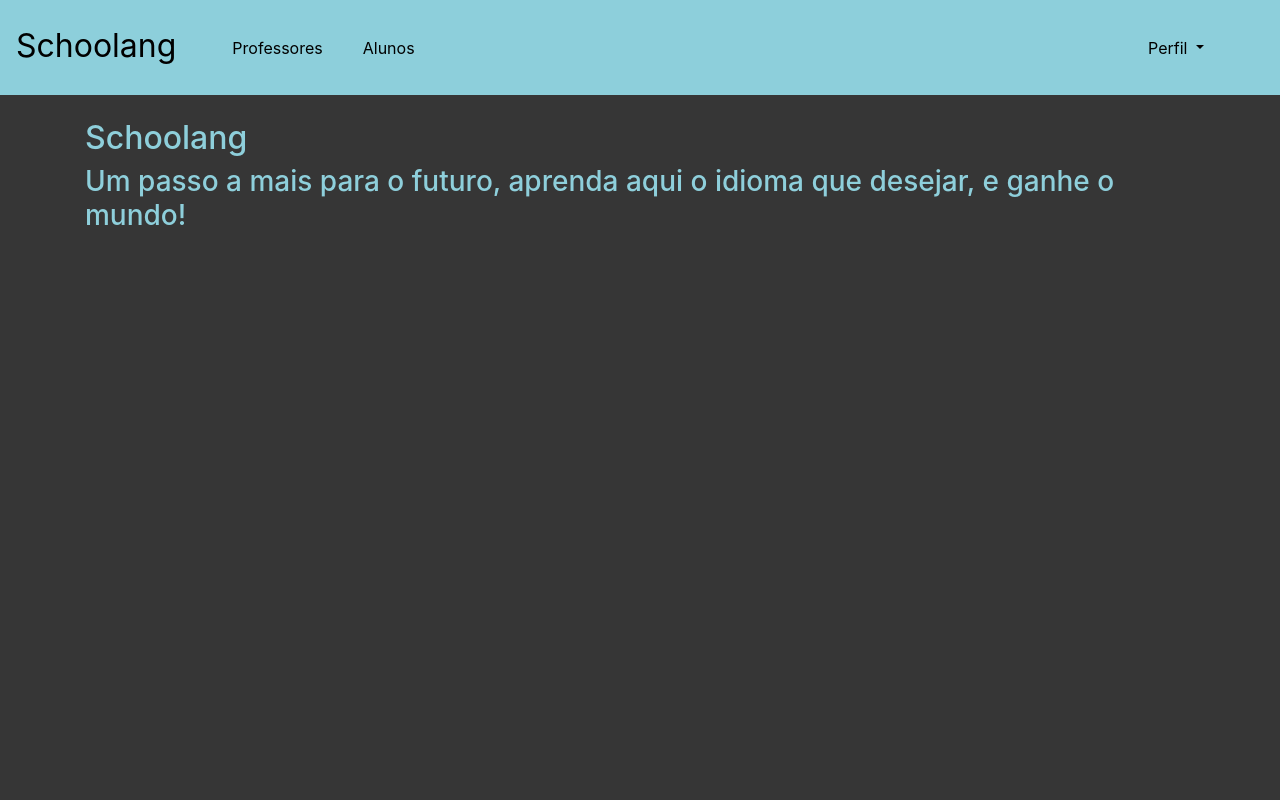
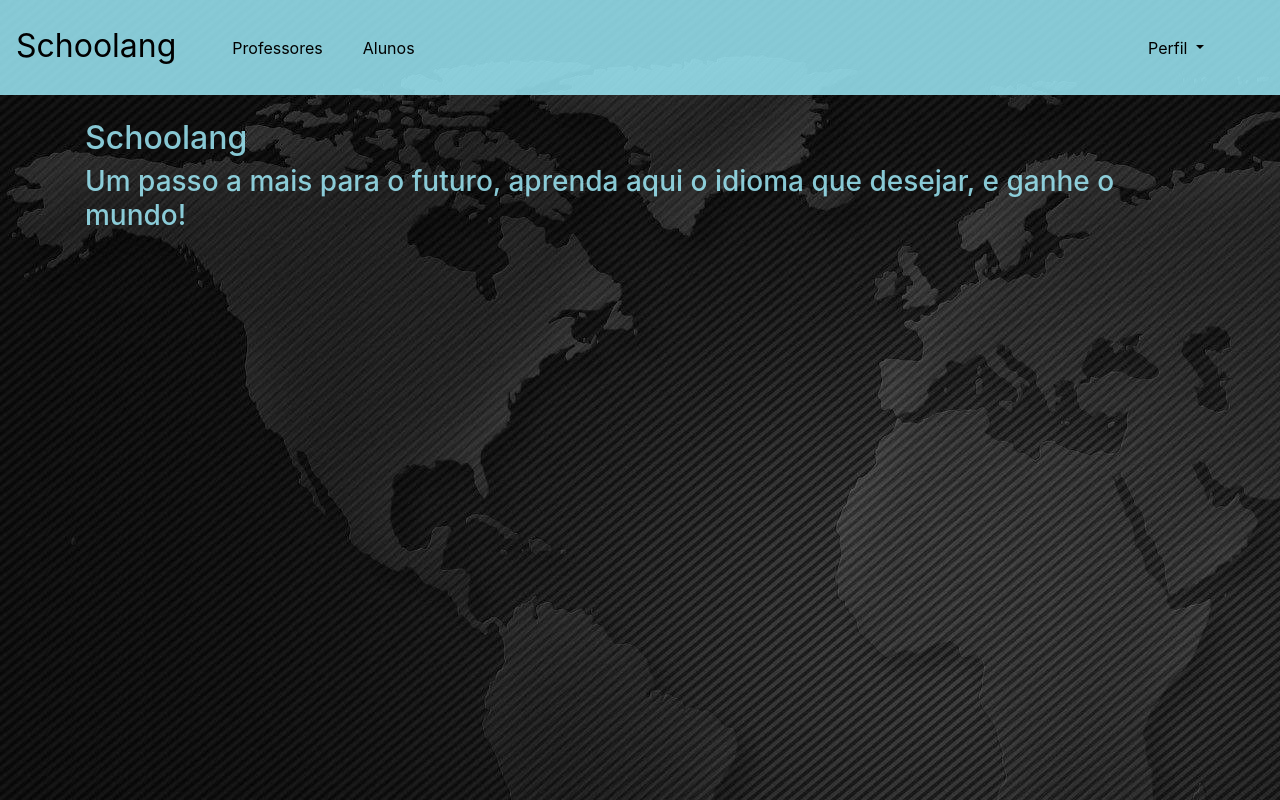
Before and after one commit to Th-Lima/Schoolang-Angular-dotNETCore, an Angular app in the folder Schoolang/: page /dashboard in a window 1280 px wide. Built offline with nearby package versions, Linux system fonts and the light colour scheme.

Commit message:
Adding image and adding in background

```diff
--- a/Schoolang/src/styles.css
+++ b/Schoolang/src/styles.css
@@ -9,8 +9,19 @@
 .modal-content{
   background-color:var(--main-color);
 }
-body{
-    background-color:var(--main-color);
+app-root{
+
+}
+
+body::after {
+  content: "";
+  background: url("./assets/globe-3.jpg") no-repeat;
+  top: 0;
+  left: 0;
+  bottom: 0;
+  right: 0;
+  position: absolute;
+  z-index: -1;
 }
 h1{
   color:var(--secondary-color);
```
Also changed, not shown: Schoolang/src/assets/globe-3.jpg (added).
